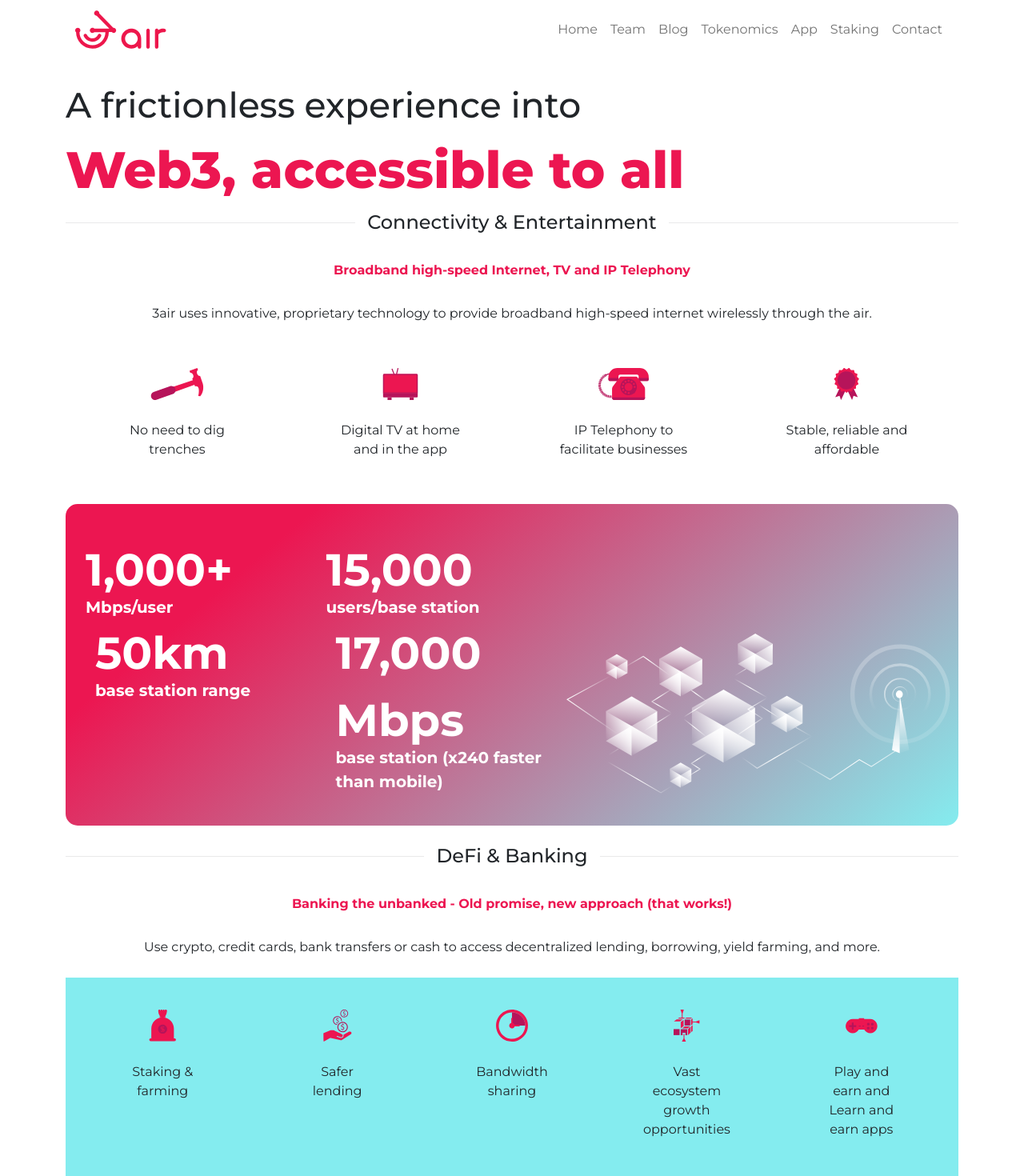
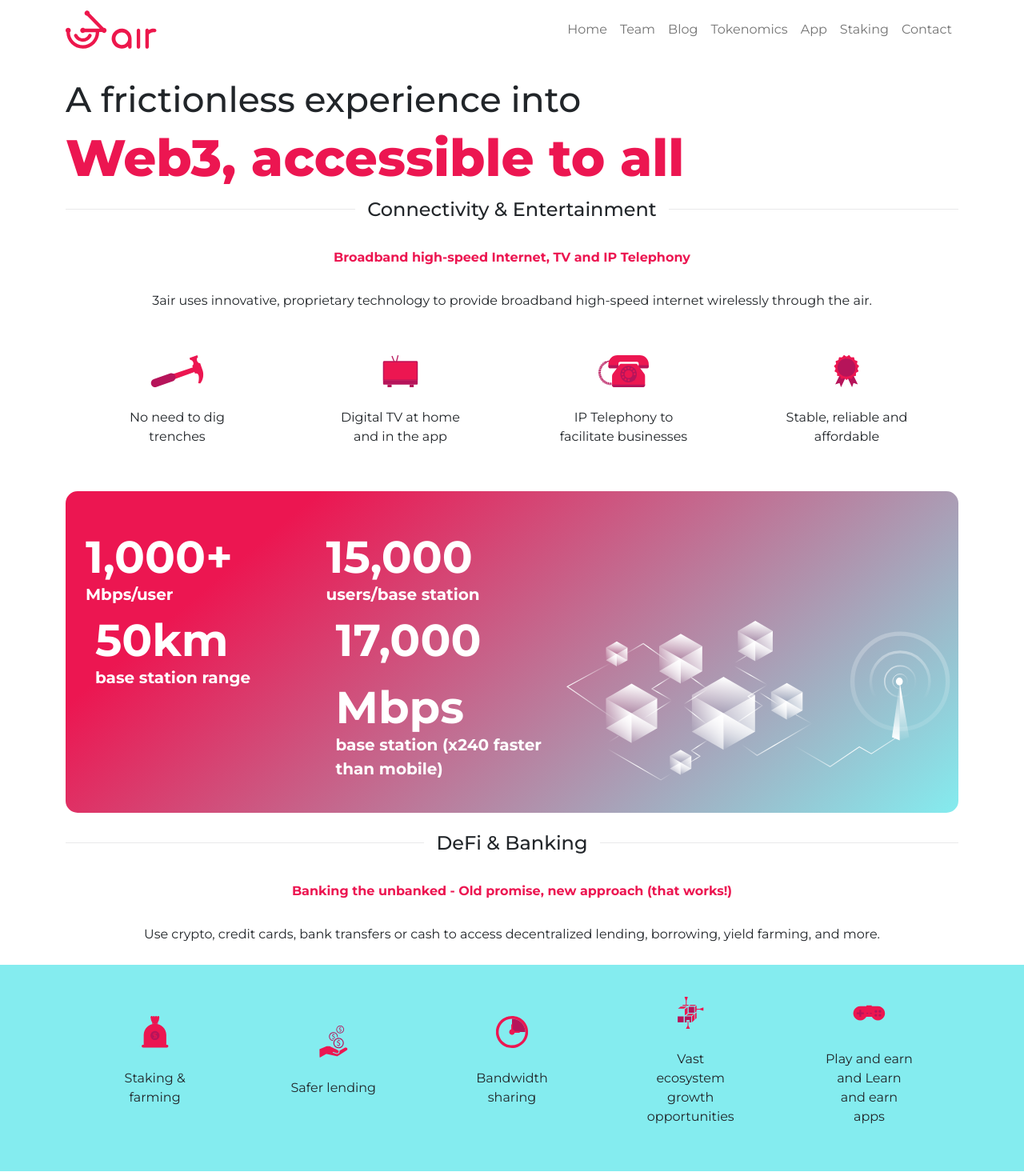
Before and after one commit to Sabir184/3air, a React (Create React App) app in the folder my-app/: page / in a window 1280 px wide. Shown: the top 1470 px of the page at 80% size. Built offline with nearby package versions, Linux system fonts and the light colour scheme.

Commit message:
removed  container from appJs

```diff
--- a/my-app/src/App.js
+++ b/my-app/src/App.js
@@ -6,12 +6,12 @@
 
 function App() {
   return (
-    <Container>
+    <>
       <Header />
       <br />
       <FrictionlessExperience />
       <DefiAndBanking />
-    </Container>
+    </>
   );
 }
 export default App;
--- a/my-app/src/components/DefiAndBanking/DefiAndBanking.js
+++ b/my-app/src/components/DefiAndBanking/DefiAndBanking.js
@@ -7,6 +7,7 @@
 function DefiAndBanking() {
   return (
     <>
+      <Container fuild>
         <SubHeader
           subHeaderText={'DeFi & Banking'}
           firstText={
@@ -16,8 +17,10 @@
             'Use crypto, credit cards, bank transfers or cash to access decentralized lending, borrowing, yield farming, and more.'
           }
         />
+      </Container>
 
-      <Container className=" BottomSectionContainer">
+      <div className=" BottomSectionContainer">
+        <Container className="cardIconsContainer">
           <FrictionlessCard
             CardText={'Staking & farming'}
             CardImage={'assets/moneyIcon.svg'}
@@ -39,6 +42,7 @@
             CardImage={'assets/gameIcon.svg'}
           />
         </Container>
+      </div>
     </>
   );
 }
--- a/my-app/src/components/DefiAndBanking/DefiAndBankingStyles.scss
+++ b/my-app/src/components/DefiAndBanking/DefiAndBankingStyles.scss
@@ -1,12 +1,17 @@
 .BottomSectionContainer {
-  display: flex;
-  flex-direction: row;
   background-color: #84ecef;
   margin: 10px 0;
 }
 
+.cardIconsContainer {
+  display: flex;
+  flex-direction: row;
+  align-items: center;
+  justify-content: center;
+}
+
 @media only screen and (max-width: 1080px) {
-  .BottomSectionContainer {
+  .cardIconsContainer {
     display: flex;
     flex-direction: column;
   }
--- a/my-app/src/components/FrictionlessExperience/FrictionlessExperience.js
+++ b/my-app/src/components/FrictionlessExperience/FrictionlessExperience.js
@@ -9,9 +9,11 @@
 
 function FrictionlessExperience() {
   return (
-    <>
-      <div className="HeaderFirstLine">A frictionless experience into</div>
-      <div className="HeaderSecondLine">Web3, accessible to all</div>
+    <Container>
+      <div>
+        <h5 className="HeaderFirstLine">A frictionless experience into</h5>
+        <h4 className="HeaderSecondLine">Web3, accessible to all</h4>
+      </div>
       <SubHeader
         subHeaderText={'Connectivity & Entertainment'}
         firstText={'Broadband high-speed Internet, TV and IP Telephony'}
@@ -68,7 +70,7 @@
           </Col>
         </Row>
       </Container>
-    </>
+    </Container>
   );
 }
 
--- a/my-app/src/components/FrictionlessExperience/FrictionlessExperienceStyle.scss
+++ b/my-app/src/components/FrictionlessExperience/FrictionlessExperienceStyle.scss
@@ -12,7 +12,8 @@
 .CardContainer {
   display: flex;
   flex-direction: row;
-  align-items: start;
+  align-items: center;
+  justify-content: center;
 }
 
 @media only screen and (max-width: 1080px) {
```
Lines whose indentation alone changed are shown as unchanged.
